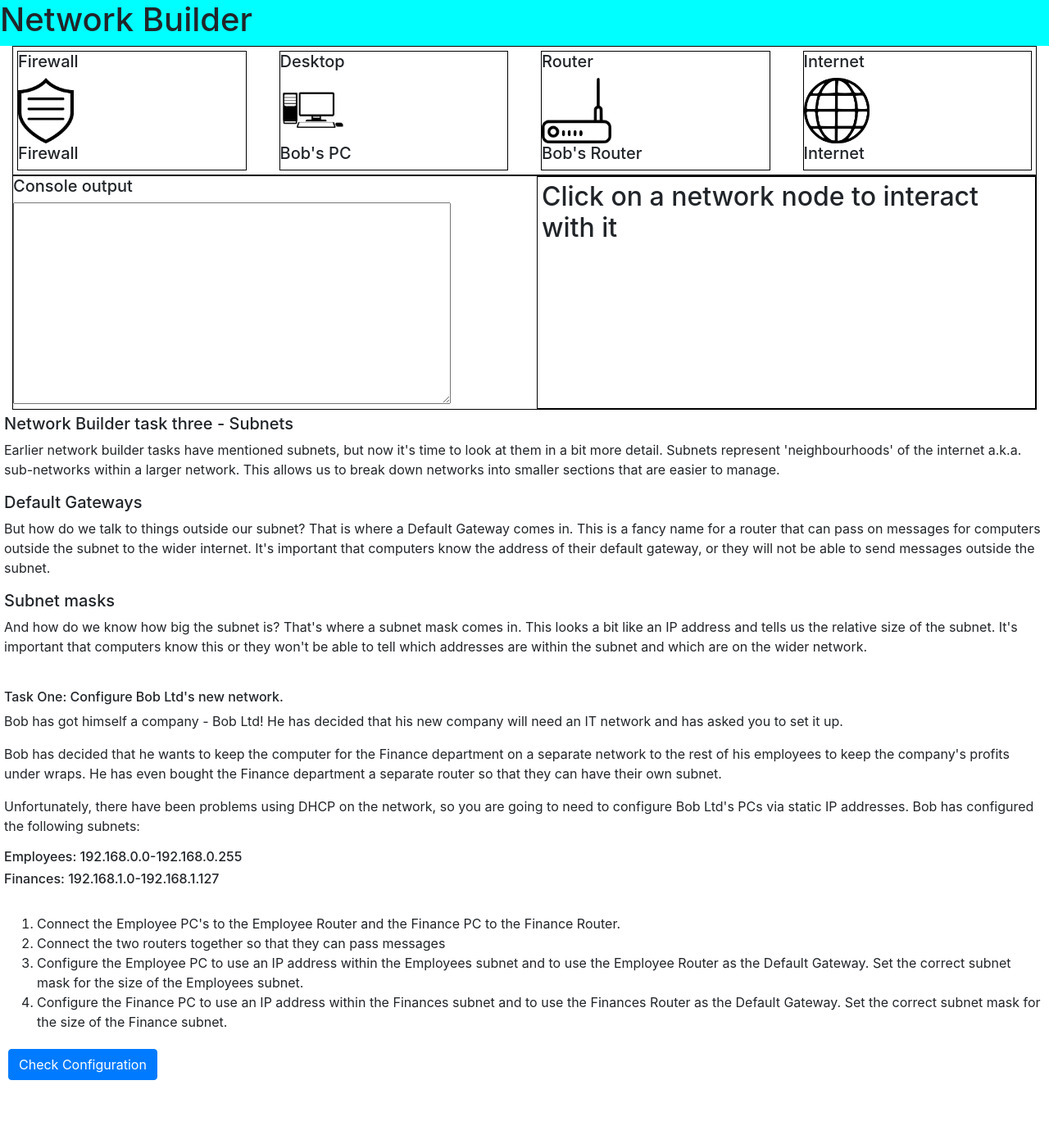
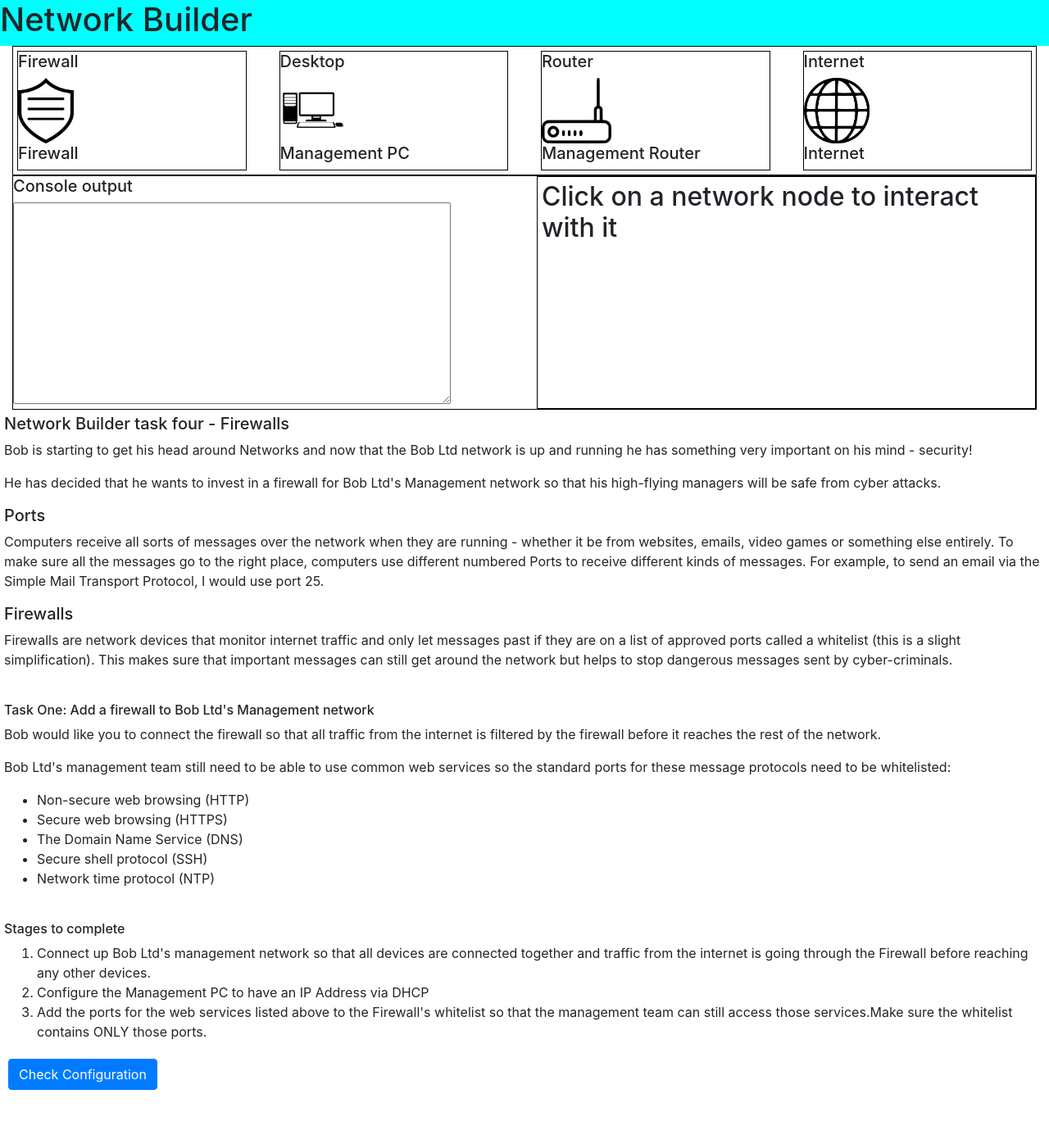
Before and after one commit to markyMitch/network-training, a Flask app: page / in a window 1280 px wide. Shown: the whole page at 82% size. Before the commit the page ends 1318 px from the top, so only its background shows below. Run offline with Flask 2, Linux system fonts and the light colour scheme; some libraries are stand-ins or nearby versions.

Commit message:
Finished task 4

```diff
--- a/server.py
+++ b/server.py
@@ -127,13 +127,55 @@ class Server(object):
                     message = 'Error: you have not connected up the network as instructed'
                     raise ValueError
                 message = 'Congratulations! You passed! Have a flag: XMix8ZZGpX'
+            except AttributeError as e:
+                print(e)
+                message = 'Incorrect configuration: make sure you have the network configured try again'
+            except ValueError:
+                pass
+            finally:
+                return jsonify({'message': message})
 
+        @app.route('/task4', methods=['POST'])
+        def task4():
+            message = ''
 
+            try:
+                r = request
+                pc = r.json['pc']
+                router = r.json['router']
+                firewall = r.json['firewall']
 
+                if not('Management PC' in router['names']):
+                    message = 'Error: Network configured incorrectly'
+                    raise ValueError
+                if not('Firewall' in router['names']):
+                    message = 'Error: Network configured incorrectly'
+                    raise ValueError
+                if not('Internet' in firewall['names']):
+                    message = 'Error: Network configured incorrectly'
+                    raise ValueError
+                if pc['addressing_mode'] != 'dhcp':
+                    message = 'Error: Management PC not configured by DHCP'
+                    raise ValueError
+
+                # check firewall ports
+                correct_ports = [22, 53, 80, 123, 443]
+
+                ports = firewall['whitelist']
+                port = ports.sort()
+
+                if len(ports) != len(correct_ports):
+                    message = 'Error: Wrong number of ports on firewall whitelist'
+                    raise ValueError
+
+                if ports != correct_ports:
+                    message = 'Error: Incorrect ports for firewall whitelist'
+                    raise ValueError
+                message = 'Congratulations! You passed! Have a flag: vCJ0BHCsI4'
 
             except AttributeError as e:
                 print(e)
-                message = 'Incorrect configuration: make sure you have addresses configured for both PCs and try again'
+                message = 'Incorrect configuration: make sure you have the network configured try again'
             except ValueError:
                 pass
             finally:
--- a/static/js/model.js
+++ b/static/js/model.js
@@ -475,7 +475,13 @@ class Firewall extends Router {
     }
 
     serialise() {
-    	obj = {'whitelist': this.whitelist, 'neighbour': this.neighbour};
+    	let names = [];
+
+    	for(let i = 0; i < this.neighbours.length; i++) {
+    		names.push(this.neighbours[i].name);
+    	}
+
+    	let obj = {'whitelist': this.whitelist, 'names': names};
     	return obj;
     }
 
@@ -715,8 +721,8 @@ function task_three() {
 
 function task_four() {
 	model = new Model();
-	pc = new Desktop('Bob\'s PC', '00:00:0C:FD:B7:CA');
-	router = new Router('Bob\'s Router', '25:DD:6B:4B:94:FB', '192.168.0.1', '255.255.255.0');
+	pc = new Desktop('Management PC', '00:00:0C:FD:B7:CA');
+	router = new Router('Management Router', '25:DD:6B:4B:94:FB', '192.168.0.1', '255.255.255.0');
 	firewall = new Firewall('Firewall', '25:DD:6B:82:EC:FB', '192.168.0.0', '255.255.255.0');
 	internet = new Internet('Internet', ' ');
 
@@ -727,4 +733,25 @@ function task_four() {
 	model.render_nodes();
 	model.hook_nodes();
 	model.render_menu();
+	$('#task-four-submit').click(function() {
+		let firewall_json = firewall.serialise();
+		let pc_json = pc.serialise();
+		let router_json = router.serialise();
+
+		let obj = {'pc': pc_json, 'firewall': firewall_json, 'router': router_json};
+		var xhr = new XMLHttpRequest();
+		xhr.open("POST", '/task4', true);
+		xhr.setRequestHeader('Content-Type', 'application/json');
+		xhr.send(JSON.stringify(obj));
+
+		xhr.onload = function() {
+			let data = JSON.parse(this.responseText);
+			if(data && data.message) {
+				//print to DOM
+				$('#task-four-message').html(data.message);
+			} else {
+				//error
+			}
+		}
+	});
 }
--- a/templates/index.html
+++ b/templates/index.html
@@ -40,7 +40,7 @@
         </div>
         <div class="challenge">
             <div class="row">
-                {% include 'task3.html' %}
+                {% include 'task4.html' %}
 
             </div>
 
--- /dev/null
+++ b/templates/task4.html
@@ -0,0 +1,43 @@
+<div>
+    <h5>Network Builder task four - Firewalls</h5>
+    <p>Bob is starting to get his head around Networks and now that the Bob Ltd network is up and running he has
+    something very important on his mind - security!</p>
+    <p>He has decided that he wants to invest in a firewall for Bob Ltd's Management network so that his high-flying
+     managers will be safe from cyber attacks.</p>
+    <h5>Ports</h5>
+    <p>Computers receive all sorts of messages over the network when they are running - whether it be from websites,
+    emails, video games or something else entirely. To make sure all the messages go to the right place, computers
+    use different numbered Ports to receive different kinds of messages. For example, to send an email via the
+    Simple Mail Transport Protocol, I would use port 25.</p>
+    <h5>Firewalls</h5>
+    <p>Firewalls are network devices that monitor internet traffic and only let messages past if they are on a list
+     of approved ports called a whitelist (this is a slight simplification). This makes sure that important messages
+     can still get around the network but helps to stop dangerous messages sent by cyber-criminals.</p>
+
+    <br/>
+    <h6>Task One: Add a firewall to Bob Ltd's Management network</h6>
+    <p>Bob would like you to connect the firewall so that all traffic from the internet is filtered by the firewall
+    before it reaches the rest of the network.</p>
+    <p>Bob Ltd's management team still need to be able to use common web services so the standard ports for these
+    message protocols need to be whitelisted:</p>
+    <ul>
+        <li>Non-secure web browsing (HTTP)</li>
+        <li>Secure web browsing (HTTPS)</li>
+        <li>The Domain Name Service (DNS)</li>
+        <li>Secure shell protocol (SSH)</li>
+        <li>Network time protocol (NTP)</li>
+    </ul>
+    <br/>
+    <h6>Stages to complete</h6>
+    <ol>
+        <li>Connect up Bob Ltd's management network so that all devices are connected together and traffic from the
+         internet is going through the Firewall before reaching any other devices.</li>
+        <li>Configure the Management PC to have an IP Address via DHCP</li>
+        <li>Add the ports for the web services listed above to the Firewall's whitelist so that the management team
+         can still access those services.Make sure the whitelist contains ONLY those ports.</li>
+    </ol>
+    <button id="task-four-submit" class="btn btn-primary">Check Configuration</button>
+    <h6 id="task-four-message"></h6>
+    <br/><br/>
+
+</div>
```
Also changed, not shown: 1 other file.
